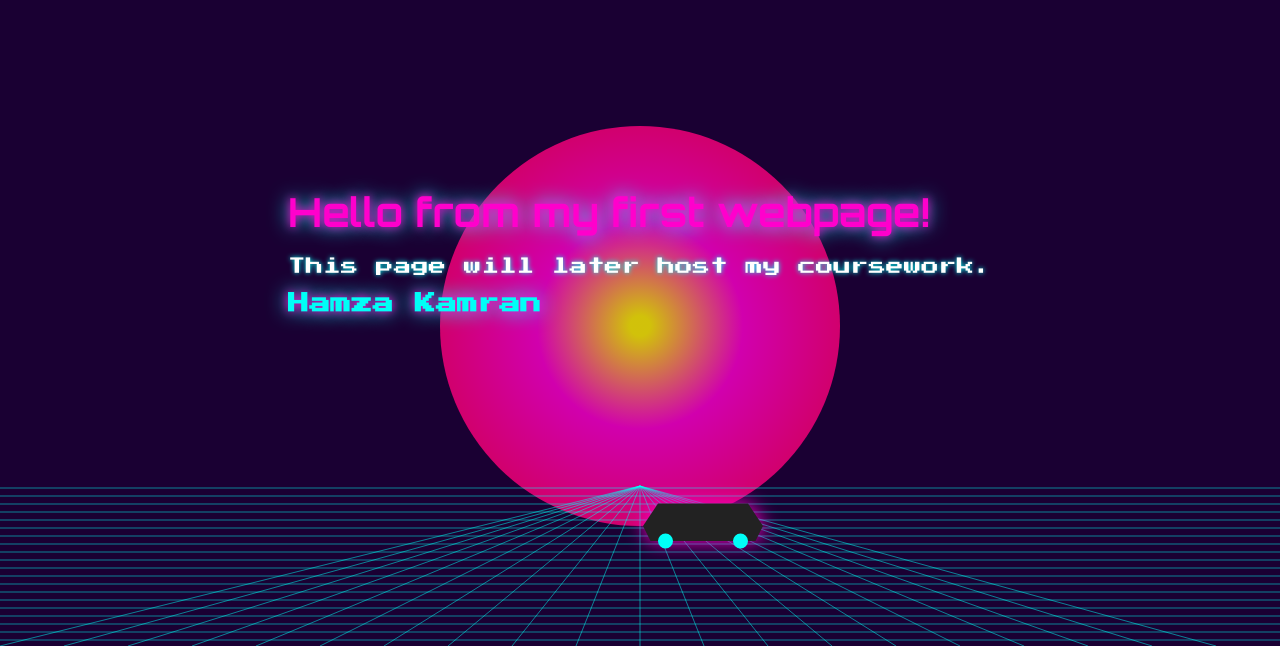
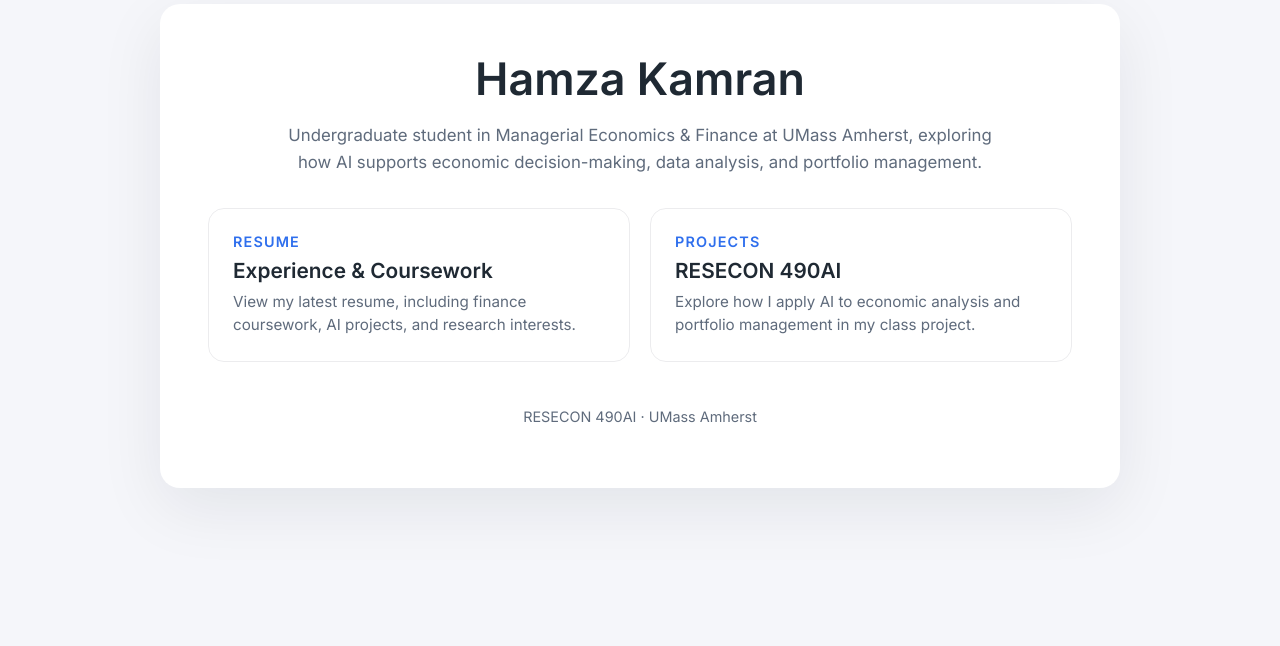
Before and after one commit to hamzakamran980-alt/490AI_hamza_kamran, a plain HTML site: page index.html in a window 1280 px wide. Shown: the part 154-800 px from the top of the page. Drawn offline with Linux system fonts and the light colour scheme.

Commit message:
Commit on main

```diff
--- a/index.html
+++ b/index.html
@@ -1,154 +1,145 @@
 <!DOCTYPE html>
-</html>
+<html lang="en">
 <head>
-    <title>My AI490 Site</title>
-    <link href="https://fonts.googleapis.com/css?family=Orbitron:700|Press+Start+2P&display=swap" rel="stylesheet">
+    <meta charset="UTF-8" />
+    <meta name="viewport" content="width=device-width, initial-scale=1.0" />
+    <title>Hamza Kamran | RESECON 490AI Portfolio</title>
+    <link rel="preconnect" href="https://fonts.googleapis.com">
+    <link rel="preconnect" href="https://fonts.gstatic.com" crossorigin>
+    <link href="https://fonts.googleapis.com/css2?family=Inter:wght@400;500;600&display=swap" rel="stylesheet">
     <style>
+        :root {
+            --bg-color: #f5f6fa;
+            --text-color: #1f2933;
+            --muted: #5f6b7c;
+            --accent: #2f6fed;
+        }
+        * {
+            box-sizing: border-box;
+        }
         body {
             margin: 0;
             min-height: 100vh;
-            background: #1a0033;
-            color: #fff;
-            font-family: 'Press Start 2P', 'Orbitron', Arial, sans-serif;
+            font-family: 'Inter', system-ui, -apple-system, BlinkMacSystemFont, 'Segoe UI', sans-serif;
+            background: var(--bg-color);
+            color: var(--text-color);
+            display: flex;
+            align-items: center;
+            justify-content: center;
+            padding: 48px 16px;
+        }
+        .page {
+            width: 100%;
+            max-width: 960px;
+            background: #fff;
+            border-radius: 20px;
+            box-shadow: 0 20px 65px rgba(15, 23, 42, 0.08);
+            padding: 48px;
             display: flex;
             flex-direction: column;
-            align-items: center;
-            justify-content: center;
-            overflow: hidden;
+            gap: 32px;
         }
-        h1 {
-            font-family: 'Orbitron', Arial, sans-serif;
-            font-size: 2.5em;
-            color: #ff00cc;
-            text-shadow: 0 0 10px #ff00cc, 0 0 20px #00fff7;
-            margin-bottom: 20px;
+        .intro {
+            text-align: center;
         }
-        p {
-            font-size: 1.1em;
-            color: #fff;
-            text-shadow: 0 0 5px #00fff7;
+        .intro h1 {
+            font-size: clamp(2rem, 4vw, 2.8rem);
+            font-weight: 600;
+            margin: 0;
         }
-        b {
-            color: #00fff7;
-            text-shadow: 0 0 10px #ff00cc, 0 0 20px #00fff7;
-            font-size: 1.2em;
+        .intro p {
+            margin: 16px auto 0;
+            max-width: 720px;
+            font-size: 1.05rem;
+            line-height: 1.6;
+            color: var(--muted);
         }
-        #synthwave {
-            position: fixed;
-            top: 0;
-            left: 0;
-            width: 100vw;
-            height: 100vh;
-            z-index: 0;
+        .actions {
+            display: grid;
+            grid-template-columns: repeat(auto-fit, minmax(220px, 1fr));
+            gap: 20px;
         }
-        .content {
-            position: relative;
-            z-index: 1;
+        .card-link {
+            text-decoration: none;
+            color: inherit;
+        }
+        .card {
+            border: 1px solid rgba(15, 23, 42, 0.08);
+            border-radius: 16px;
+            padding: 24px;
+            display: flex;
+            flex-direction: column;
+            gap: 8px;
+            transition: border-color 0.2s ease, box-shadow 0.2s ease, transform 0.2s ease;
+        }
+        .card span {
+            font-size: 0.9rem;
+            text-transform: uppercase;
+            letter-spacing: 0.08em;
+            font-weight: 600;
+            color: var(--accent);
+        }
+        .card strong {
+            font-size: 1.3rem;
+            font-weight: 600;
+        }
+        .card p {
+            margin: 0;
+            font-size: 0.95rem;
+            color: var(--muted);
+            line-height: 1.5;
+        }
+        .card:hover {
+            border-color: var(--accent);
+            box-shadow: 0 12px 25px rgba(47, 111, 237, 0.15);
+            transform: translateY(-4px);
+        }
+        footer {
+            text-align: center;
+            font-size: 0.9rem;
+            color: var(--muted);
+        }
+        @media (max-width: 640px) {
+            body {
+                padding: 24px 12px;
+            }
+            .page {
+                padding: 32px 24px;
+            }
         }
     </style>
-    <script>
-        document.addEventListener('DOMContentLoaded', function() {
-            const canvas = document.getElementById('synthwave');
-            const ctx = canvas.getContext('2d');
-            let w = window.innerWidth;
-            let h = window.innerHeight;
-            canvas.width = w;
-            canvas.height = h;
+</head>
+<body>
+    <main class="page">
+        <section class="intro">
+            <h1>Hamza Kamran</h1>
+            <!-- Update this paragraph later with your preferred description -->
+            <p>Undergraduate student in Managerial Economics &amp; Finance at UMass Amherst, exploring how AI supports economic decision-making, data analysis, and portfolio management.</p>
+        </section>
 
-            function drawSunset() {
-                // Sunset gradient
-                let grad = ctx.createRadialGradient(w/2, h*0.6, 10, w/2, h*0.6, h*0.4);
-                grad.addColorStop(0, '#fff200');
-                grad.addColorStop(0.3, '#ff00cc');
-                grad.addColorStop(0.7, '#ff0066');
-                grad.addColorStop(1, 'rgba(26,0,51,0.8)');
-                ctx.beginPath();
-                ctx.arc(w/2, h*0.6, h*0.25, 0, Math.PI*2);
-                ctx.fillStyle = grad;
-                ctx.globalAlpha = 0.8;
-                ctx.fill();
-                ctx.globalAlpha = 1;
-            }
+        <section class="actions">
+            <a class="card-link" href="resume.pdf">
+                <article class="card">
+                    <span>Resume</span>
+                    <strong>Experience &amp; Coursework</strong>
+                    <!-- Customize this supporting text with any highlights -->
+                    <p>View my latest resume, including finance coursework, AI projects, and research interests.</p>
+                </article>
+            </a>
 
-            function drawGrid(offset) {
-                // Perspective grid
-                ctx.save();
-                ctx.strokeStyle = '#00fff7';
-                ctx.lineWidth = 1;
-                ctx.globalAlpha = 0.5;
-                for(let i=0; i<30; i++) {
-                    ctx.beginPath();
-                    ctx.moveTo(0, h*0.8 + i*8 + offset%8);
-                    ctx.lineTo(w, h*0.8 + i*8 + offset%8);
-                    ctx.stroke();
-                }
-                for(let i=0; i<20; i++) {
-                    ctx.beginPath();
-                    ctx.moveTo(w/2, h*0.8);
-                    ctx.lineTo(i*w/20, h);
-                    ctx.stroke();
-                }
-                ctx.restore();
-                ctx.globalAlpha = 1;
-            }
+            <a class="card-link" href="project.html">
+                <article class="card">
+                    <span>Projects</span>
+                    <strong>RESECON 490AI</strong>
+                    <!-- Customize this supporting text with project details -->
+                    <p>Explore how I apply AI to economic analysis and portfolio management in my class project.</p>
+                </article>
+            </a>
+        </section>
 
-            function drawCar(x) {
-                // Simple car silhouette
-                ctx.save();
-                ctx.translate(x, h*0.85);
-                ctx.scale(1.5,1.5);
-                ctx.beginPath();
-                ctx.moveTo(-40,0);
-                ctx.lineTo(-30,-15);
-                ctx.lineTo(30,-15);
-                ctx.lineTo(40,0);
-                ctx.lineTo(35,10);
-                ctx.lineTo(-35,10);
-                ctx.closePath();
-                ctx.fillStyle = '#222';
-                ctx.shadowColor = '#ff00cc';
-                ctx.shadowBlur = 20;
-                ctx.fill();
-                // Wheels
-                ctx.beginPath();
-                ctx.arc(-25,10,5,0,Math.PI*2);
-                ctx.arc(25,10,5,0,Math.PI*2);
-                ctx.fillStyle = '#00fff7';
-                ctx.shadowBlur = 0;
-                ctx.fill();
-                ctx.restore();
-            }
-
-            let carX = w/2;
-            let carDX = 1.5;
-            let gridOffset = 0;
-            function animate() {
-                ctx.clearRect(0,0,w,h);
-                drawSunset();
-                drawGrid(gridOffset);
-                drawCar(carX);
-                carX += carDX;
-                if(carX > w*0.7 || carX < w*0.3) carDX *= -1;
-                gridOffset += 1.5;
-                requestAnimationFrame(animate);
-            }
-            animate();
-            window.addEventListener('resize', function() {
-                w = window.innerWidth;
-                h = window.innerHeight;
-                canvas.width = w;
-                canvas.height = h;
-                carX = w/2;
-            });
-        });
-    </script>
-</head>
-    <body>
-        <canvas id="synthwave"></canvas>
-        <div class="content">
-            <h1>Hello from my first webpage!</h1>
-            <p>This page will later host my coursework.</p>
-            <p><b>Hamza Kamran</b></p>
-        </div>
-    </body>
+        <footer>
+            <p>RESECON 490AI · UMass Amherst</p>
+        </footer>
+    </main>
+</body>
 </html>
```
Also changed, not shown: project.html (added, +133 -0 lines), 1 other file.
